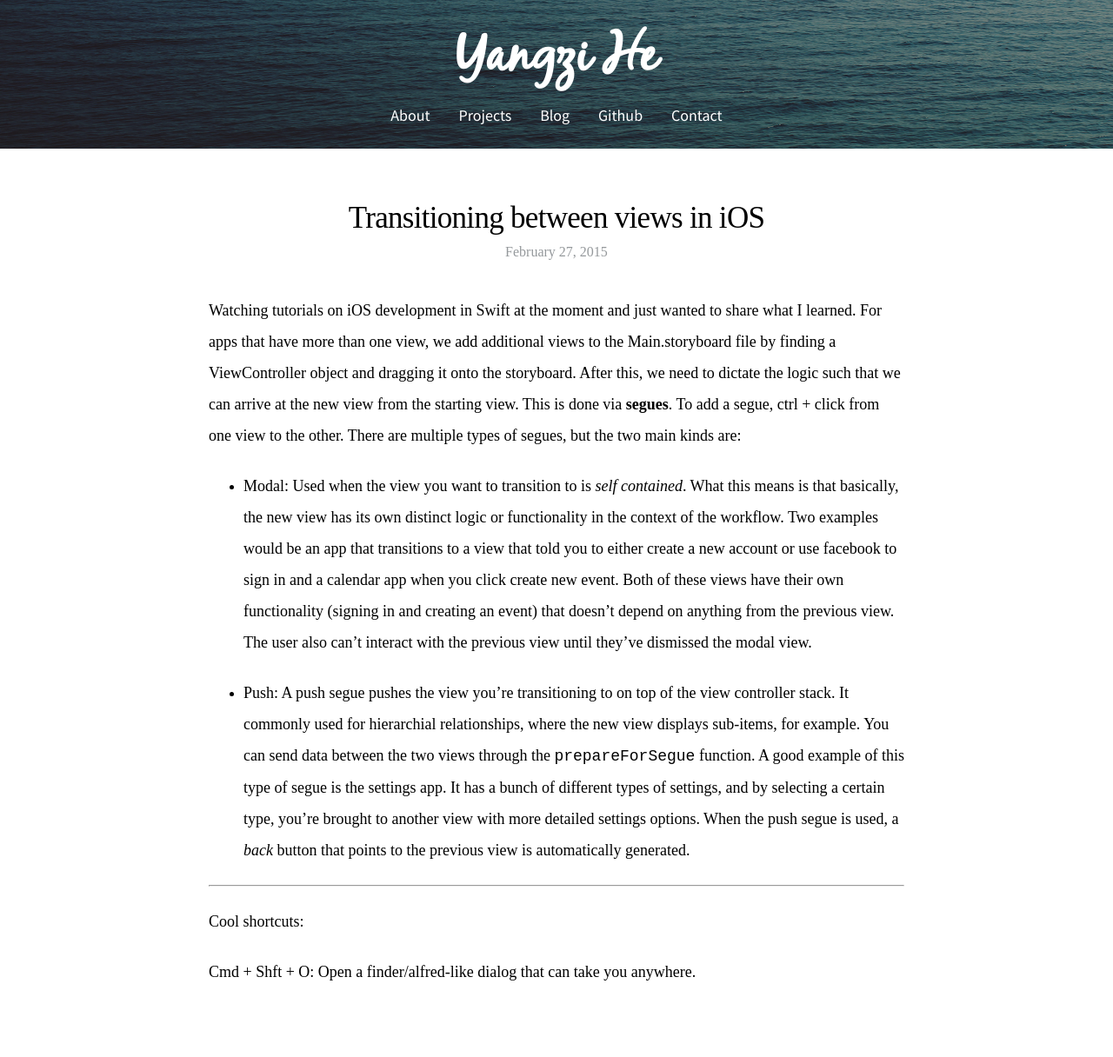
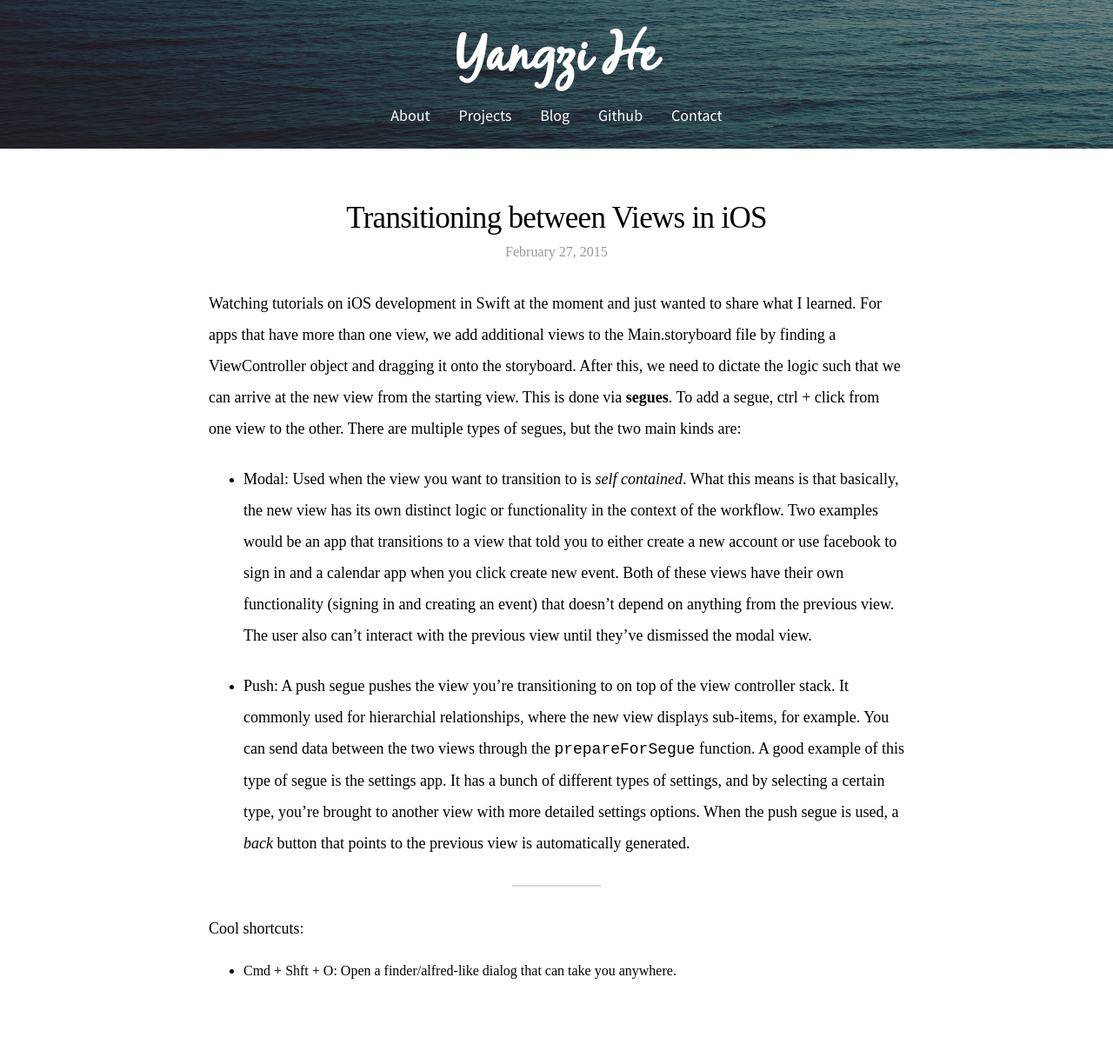
Before and after one commit to yangzihe/yangzihe.github.io, a Jekyll site: the page built from _posts/2015-2-27-transitioning-between-views-in-ios.md, in a window 1280 px wide. Shown: the whole page at 87% size. Built offline with Jekyll 4.4.1, drawn with Linux system fonts in a browser that asks for light colours.

Commit message:
Tweaked styling

```diff
--- a/_posts/2015-2-27-transitioning-between-views-in-ios.md
+++ b/_posts/2015-2-27-transitioning-between-views-in-ios.md
@@ -1,6 +1,6 @@
 ---
 layout: post-header
-title: "Transitioning between views in iOS"
+title: "Transitioning between Views in iOS"
 tags: [iOS Developemnt, Xcode]
 ---
 
@@ -13,4 +13,4 @@ Watching tutorials on iOS development in Swift at the moment and just wanted to
 ---
 Cool shortcuts:
 
-Cmd + Shft + O: Open a finder/alfred-like dialog that can take you anywhere.
+* Cmd + Shft + O: Open a finder/alfred-like dialog that can take you anywhere.
--- a/_posts/2015-3-6-first-open-source-contribution.markdown
+++ b/_posts/2015-3-6-first-open-source-contribution.markdown
@@ -10,6 +10,7 @@ The problem in this situation was that user account ages were being calculated i
 
 After seeing the bug in a user's profile first hand, I immediately guessed that it had something to do with February and how it only has 28 days in it. This was further reinforced by the fact that the user's account age was shown to be 3 days older, which is the difference in days between 31 and 28. The basic logic of the date structure was to subtract dates piecewise---year minus year, month minus month, day minus day. To handle instances where not an entire year/month passed by, the function would check whether or not the difference months or days were negative. If the difference in months was negative, then it would add 12 to that number, and subtract one from the difference in years. The same thing happens for days, except the number of days to add varied between 28-31. Ahhhh. After running through the code with examples on paper a couple times, I was pretty confident I had found the bug in the logic. There was an array that stored the number of days in each month, and code looked like this
 
+~~~~~
     if (leapYear) {
         var f = 28;
     } else {
@@ -26,6 +27,7 @@ After seeing the bug in a user's profile first hand, I immediately guessed that
         ma = ma + 12;
     }
     dday = dday + m[ma];
+~~~~~
 
 I didn't understand the logic behind the original code for accounting for partial months, so I thought about how I would implement it, and I figured I would replace it with my logic. So, given two dates in the same year, such as 2-21 and 3-6, how would I calculate the difference using the paradigm given above? My first thought was that if both dates were in the same month, then it would be really easy. We would just subtract the later date from the earlier one and get the difference in days that we want. But we don't have the later date in a format we want. How do I fix that? Simple: convert it.
 
--- a/blog/index.html
+++ b/blog/index.html
@@ -10,8 +10,8 @@ title: Blog | Yangzi He
       <ul>
         {% for post in site.posts %}
         <li>
-          <span>{{ post.date | date: "%B %d, %Y" }}</span>
-          <a href="{{ post.url }}">{{ post.title }}</a>
+          <div class="post-title"><a href="{{ post.url }}">{{ post.title }}</a></div>
+          <div class="date">{{ post.date | date: "%B %d, %Y" }}</div>
         </li>
         {% endfor %}
       </ul>
--- a/css/post-style.css
+++ b/css/post-style.css
@@ -144,11 +144,26 @@ p a:hover {
     color: black;
 }
 
+pre {
+    background-color: #F7F7F7;
+    border-radius: 10px;
+    padding-top: 10px;
+    padding-bottom: 10px;
+}
+
+hr {
+    width: 100px;
+    border-style: solid;
+    color: #D9D9D9;
+    margin-top: 30px;
+    margin-bottom: 30px;
+}
+
 .date {
     font-family: "jaf-bernino-sans";
     color: rgb(149, 153, 156);
     text-align: center;
-    margin-bottom: 40px;
+    margin-bottom: 32px;
 }
 
 .tags-line {
```
Also changed, not shown: css/style.css (+9 -3 lines).
